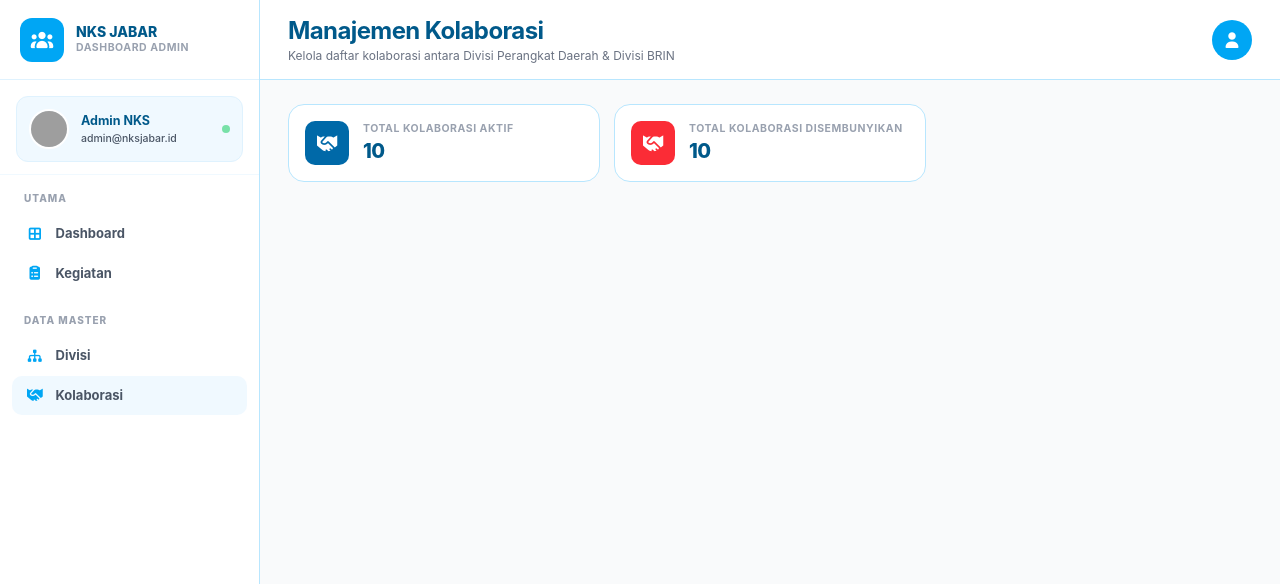
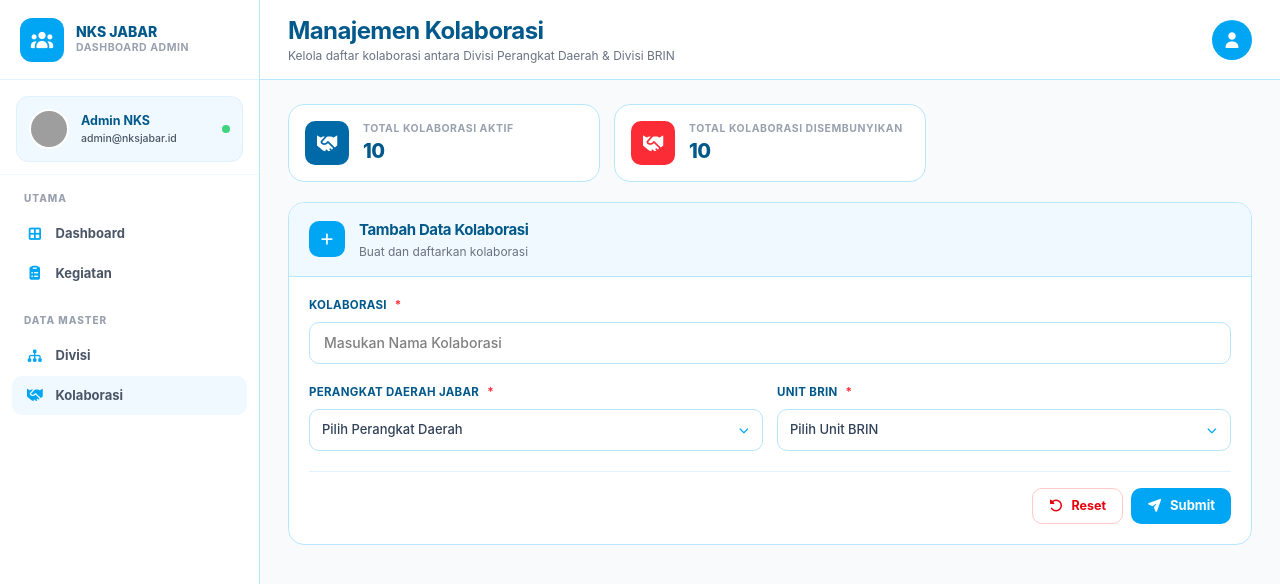
Before and after one commit to YudoTheEngineer/nks-fe, a Vue app: page /collabs in a window 1280 px wide. Shown: the top 584 px of the page. Built offline with nearby package versions, Linux system fonts and the light colour scheme; grey boxes are pictures that could not be loaded.

Commit message:
feat: SectionCard Collabs Page

```diff
--- a/src/views/CollabsView.vue
+++ b/src/views/CollabsView.vue
@@ -1,7 +1,29 @@
 <script setup>
+    import { ref } from 'vue';
     import AdminSideBar from '@/partials/AdminSideBar.vue';
     import TopBar from '@/partials/TopBar.vue';
     import Card from '@/components/Card.vue';
+    import SectionCard from '@/components/SectionCard.vue';
+    import InputField from '@/components/InputField.vue';
+    import DropdownInputField from '@/components/DropdownInputField.vue';
+
+    const jbrDivisions = ref([
+        {
+            id: 1,
+            name: 'Sekretariat Daerah'
+        },
+        {
+            id: 2,
+            name: 'Dinas Pendidikan'
+        }
+    ]);
+
+    const mtrDivisions = ref([
+        {
+            id: 31,
+            name: 'Pusat Riset Energi'
+        }
+    ]);
 </script>
 
 <template>
@@ -16,6 +38,43 @@
                     <Card title="Total Kolaborasi Aktif" :total="10" icon="fa-handshake" color="bg-sky-700"></Card>
                     <Card title="Total Kolaborasi Disembunyikan" :total="10" icon="fa-handshake" color="bg-red-500"></Card>
                 </div>
+
+                <SectionCard title="Tambah Data Kolaborasi" subtitle="Buat dan daftarkan kolaborasi" icon="fa-plus">
+                    <InputField
+                        name="collabs"
+                        title="Kolaborasi"
+                        placeholder="Masukan Nama Kolaborasi"
+                        :required="true"
+                    ></InputField>
+
+                    <div class="grid sm:grid-cols-1 mt-5 lg:grid-cols-2 sm:gap-5 lg:gap-3.5 mb-5">
+                        <DropdownInputField
+                            name="jbr-division"
+                            title="Perangkat Daerah Jabar"
+                            placeholder="Pilih Perangkat Daerah"
+                            :items="jbrDivisions"
+                            :required="true"
+                        ></DropdownInputField>
+                        <DropdownInputField
+                            name="mtr-division"
+                            title="Unit BRIN"
+                            placeholder="Pilih Unit BRIN"
+                            :items="mtrDivisions"
+                            :required="true"
+                        ></DropdownInputField>
+                    </div>
+
+                    <div class="flex justify-end items-center gap-2 mt-5 pt-4 border-t border-sky-100 flex-wrap">
+                        <button class="inline-flex cursor-pointer select-none items-center gap-2 px-4 py-2 rounded-[10px] text-[12.5px] font-bold bg-white text-red-600 border-[1.5px] border-red-200 hover:bg-red-600 hover:text-white hover:border-red-600 transition-all">
+                            <i class="fas fa-rotate-left text-xs"></i>
+                            Reset
+                        </button>
+                        <button class="inline-flex cursor-pointer select-none items-center gap-2 px-4 py-2 rounded-[10px] text-[13px] font-bold text-white bg-sky-500 hover:bg-sky-600">
+                            <i class="fas fa-paper-plane text-xs"></i>
+                            Submit
+                        </button>
+                    </div>
+                </SectionCard>
             </div>
         </main>
     </div>
```
